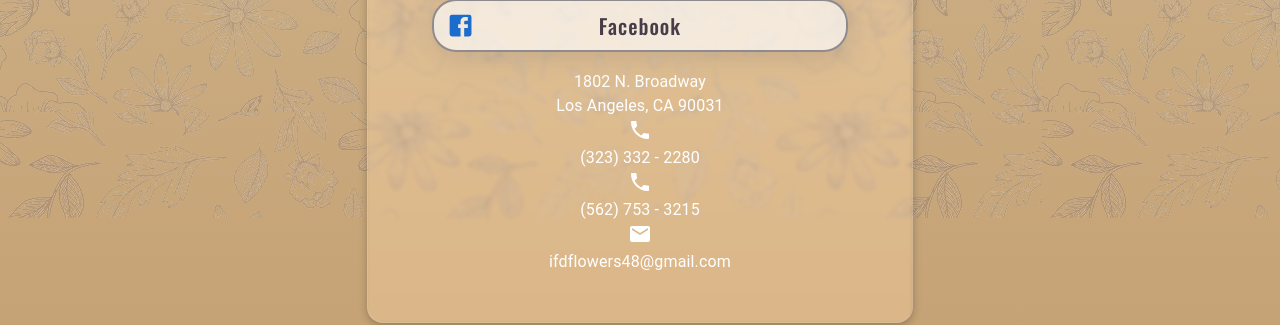
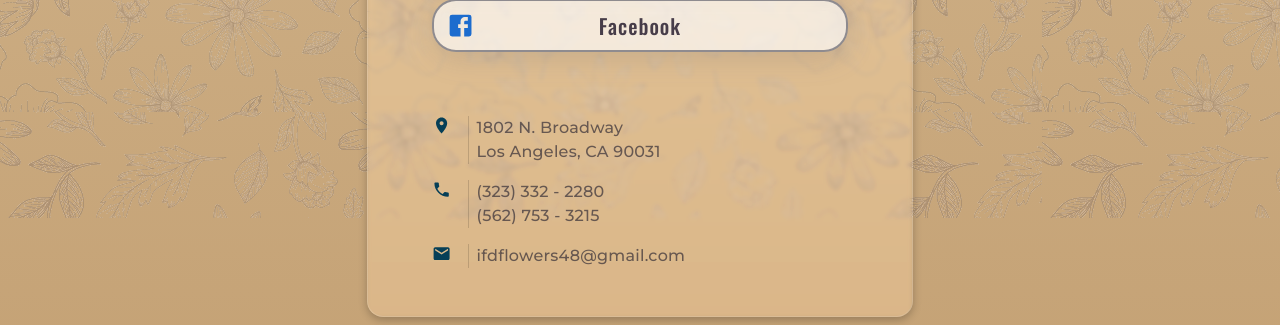
Before and after one commit to Paolo876/ifdlinks, a React (Create React App) app: page / in a window 1280 px wide. Shown: the part 582-907 px from the top of the page. Built offline with nearby package versions, Linux system fonts and the light colour scheme.

Commit message:
updated ui

```diff
--- a/src/App.js
+++ b/src/App.js
@@ -1,7 +1,8 @@
-import { Box } from '@mui/material';
+import { Box, Typography } from '@mui/material';
 import './App.css';
 import bg from "./assets/bg.webp"
 import MainContent from './components/MainContent';
+import Footer from './components/Footer';
 
 
 function App() {
@@ -25,6 +26,9 @@ function App() {
       >
         <MainContent/>
       </Box>
+      <Box>
+        <Typography sx={{fontSize: {xs: ".6em", sm: ".75em", md: ".8em"}, fontFamily: "Montserrat", opacity: .75}}>© 2024 Inclusive Floral Designs LA, All rights reserved.</Typography>
+      </Box>
     </div>
   );
 }
--- a/src/components/Footer.jsx
+++ b/src/components/Footer.jsx
@@ -1,8 +1,61 @@
 import React from 'react'
+import { Box, Typography } from '@mui/material';
+
+import PhoneIcon from '@mui/icons-material/Phone';
+import EmailIcon from '@mui/icons-material/Email';
+import LocationOnIcon from '@mui/icons-material/LocationOn';
+
+const textStyles = {
+  fontSize: {xs: ".8em", sm: ".9em", md: "1em"},
+  fontFamily: "Montserrat",
+  fontWeight: 500,
+  opacity: .7,
+  letterSpacing: .25,
+}
+
+const boxStyles = {
+  display: "flex",
+  flexDirection: "row",
+  gap: 2,
+  color: "#352e37",
+  mt: 2,
+
+}
+
+const iconStyles = {
+  display: 'flex',
+  alignItems: 'center',
+  flexWrap: 'wrap',
+  fontSize: "1.2em",
+  color: "#063F57",
+}
+
 
 const Footer = () => {
   return (
-    <div>Footer</div>
+    <Box mt={8}>
+      <Box sx={boxStyles}>
+        <LocationOnIcon style={iconStyles}/>
+        <Box sx={{borderLeft: 1, borderColor: "rgba(0,0,0,0.15)", pl: 1}} align="left">
+          <Typography sx={textStyles}>
+            1802 N. Broadway <Box component="br"></Box>Los Angeles, CA 90031
+          </Typography>
+        </Box>
+      </Box>
+      <Box sx={boxStyles}>
+        <PhoneIcon style={iconStyles}/>
+        <Box sx={{borderLeft: 1, borderColor: "rgba(0,0,0,0.15)", pl: 1}} align="left">
+          <Typography sx={textStyles}>(323) 332 - 2280</Typography>
+          <Typography sx={textStyles}>(562) 753 - 3215</Typography>
+        </Box>
+      </Box>
+      <Box sx={boxStyles}>
+        <EmailIcon style={iconStyles}/>
+        <Box sx={{borderLeft: 1, borderColor: "rgba(0,0,0,0.15)", pl: 1}} align="left">
+          <Typography sx={textStyles}>ifdflowers48@gmail.com</Typography>
+        </Box>
+      </Box>
+    </Box>
   )
 }
 
--- a/src/components/MainContent.jsx
+++ b/src/components/MainContent.jsx
@@ -5,15 +5,14 @@ import logo from "../assets/ifd_logo.png"
 import LanguageIcon from '@mui/icons-material/Language';
 import FacebookIcon from '@mui/icons-material/Facebook';
 import InstagramIcon from '@mui/icons-material/Instagram';
-import PhoneIcon from '@mui/icons-material/Phone';
-import EmailIcon from '@mui/icons-material/Email';
 import LinkComponent from './LinkComponent';
+import Footer from './Footer';
 
 const MainContent = () => {
   return (
     <Box
       sx={{
-        my: {xs: 3, sm: 8, md: 10},
+        my: {xs: 5, sm: 8, md: 10},
         py: {xs: 3, sm: 5, md: 6},
         px: {xs: 3, sm: 5, md: 8},
         borderRadius: "1em",
@@ -129,23 +128,7 @@ const MainContent = () => {
           }
         />
       </Box>
-      <Box>
-        <Box>
-          <Typography>1802 N. Broadway <Box component="br"></Box>Los Angeles, CA 90031</Typography>
-        </Box>
-        <Box>
-          <PhoneIcon/>
-          <Typography>(323) 332 - 2280</Typography>
-        </Box>
-        <Box>
-          <PhoneIcon/>
-          <Typography>(562) 753 - 3215</Typography>
-        </Box>
-        <Box>
-          <EmailIcon/>
-          <Typography>ifdflowers48@gmail.com</Typography>
-        </Box>
-      </Box>
+      <Footer/>
     </Box>
   )
 }
```
Also changed, not shown: 1 other file (tests, documents, lock files or other folders).
